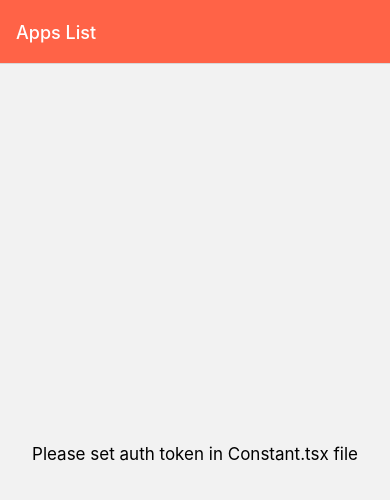
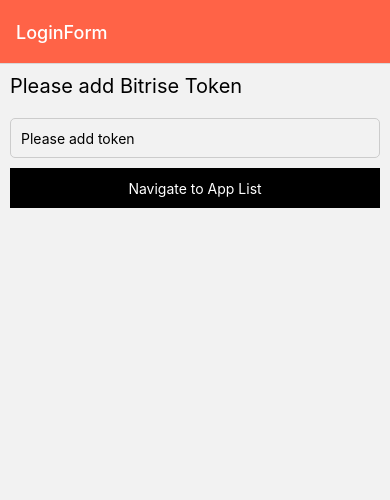
Before and after one commit to NayanBhut/Bitrise-Mobile, a React Native app: screen /LoginForm in a window 390 px wide. Shown: the top 500 px of the page. Built offline with nearby package versions, Linux system fonts and the light colour scheme.

Commit message:
Gradle Updated Added Token Screen Updated API Class.

```diff
--- a/API Calls/APIService.tsx
+++ b/API Calls/APIService.tsx
@@ -16,6 +16,7 @@
     body: Record<string, any> | null = null,
     customHeaders: Headers = {},
   ): Promise<T> {
+    console.log(this.baseURL + endpoint);
     const headers: Headers = {
       'Content-Type': 'application/json',
       ...customHeaders, // Allow custom headers for specific requests
--- a/App.tsx
+++ b/App.tsx
@@ -6,10 +6,9 @@
 import BuildListView from './View/BuildLists';
 // import BuildDetailView from './View/BuildDetailView';
 import BuildDetailView from './View/BuidDetailView';
+import LoginForm from './View/TokenForm';
 
 function App(): React.JSX.Element {
-  const isDarkMode = useColorScheme() === 'dark';
-
   return (
     <NavigationContainer>
       <MyStack />
@@ -20,6 +19,14 @@
 function MyStack() {
   return (
     <Stack.Navigator>
+      <Stack.Screen
+        name="LoginForm"
+        component={LoginForm}
+        options={{
+          headerTintColor: 'white',
+          headerStyle: {backgroundColor: 'tomato'},
+        }}
+      />
       <Stack.Screen
         name="Apps List"
         component={AppList}
--- /dev/null
+++ b/View/APIConstants/APIConstants.tsx
@@ -0,0 +1,32 @@
+const API_CONFIG = {
+  // Base URL for Azure DevOps REST API
+  BASE_URL: 'https://api.bitrise.io/v0.1/',
+  API_VERSION: '',
+  PAGINATION_PARAM: 'limit=20',
+
+  endpoints: {
+    apps: {
+      list: (next: string | null) => {
+        const nextPageToken = next != null ? `&next=${next?.toString()}` : '';
+        return `me/apps?${API_CONFIG.PAGINATION_PARAM}${nextPageToken}`;
+      },
+    },
+    builds: {
+      list: (appSlug: string, next: string | null) => {
+        const nextPageToken = next != null ? `&next=${next?.toString()}` : '';
+        return `apps/${appSlug}/builds?${API_CONFIG.PAGINATION_PARAM}${nextPageToken}`;
+      },
+      trigger: (appSlug: string) => {
+        return `apps/${appSlug}/builds`;
+      },
+      abort: (appSlug: string, buildSlug: string) => {
+        return `apps/${appSlug}/builds/${buildSlug}/abort`;
+      },
+      logs: (appSlug: string, buildSlug: string) => {
+        return `apps/${appSlug}/builds/${buildSlug}/log`;
+      },
+    },
+  },
+};
+
+export default API_CONFIG;
--- a/View/AppList.tsx
+++ b/View/AppList.tsx
@@ -1,7 +1,8 @@
 import React, {useEffect, useState} from 'react';
 import {
   ActivityIndicator,
-  FlatList,
+  Alert,
+  Button,
   Pressable,
   SafeAreaView,
   SectionList,
@@ -10,8 +11,9 @@
   View,
 } from 'react-native';
 import {AppsModel, Apps} from '../API Calls/AppsModel';
-import {auth} from './Constant';
 import ApiService from '../API Calls/APIService';
+import AsyncStorage from '@react-native-async-storage/async-storage';
+import API_CONFIG from './APIConstants/APIConstants';
 
 interface NavigationProps {
   navigate: (route: string, {}) => void;
@@ -24,24 +26,27 @@
   data: Apps[];
 }
 
-const AppList = ({navigation}: {navigation: NavigationProps}) => {
+const AppList = ({navigation, route}: {navigation: NavigationProps}) => {
   const [dataModel, setDataModel] = useState<AppsModel | null>(null);
 
   const [getSpinner, setSpinner] = useState(false);
   const [getSectionData, setSectionData] = useState<Section[]>([]);
 
-  function getAPIData(next: String | null) {
-    var url = 'me/apps?limit=20';
+  async function getAPIData(next: string | null) {
+    const auth: string | null = await AsyncStorage.getItem('token');
+    if (auth === null) {
+      return;
+    }
+
     if (next === null && (dataModel?.data ?? []).length === 0) {
     } else if (next !== null) {
-      url = url + `&next=${next?.toString()}`;
     } else {
       return;
     }
 
     setSpinner(true);
-    const apiService = new ApiService('https://api.bitrise.io/v0.1/');
-
+    const apiService = new ApiService(API_CONFIG.BASE_URL);
+    const url = API_CONFIG.endpoints.apps.list(next);
     const response = apiService.get(url, {
       'content-type': 'application/json',
       Authorization: auth,
@@ -59,7 +64,10 @@
 
         convertToSection(appModel);
       })
-      .catch(error => console.log('Rejection Erorr ', error));
+      .catch(error => {
+        setSpinner(false);
+        Alert.alert('Error', error);
+      });
   }
 
   function convertToSection(appModel: AppsModel | null) {
@@ -68,13 +76,10 @@
     // Initialize the array as an array of objects where the key is a string and the value is an array of Apps
     var arrSectionData: Section[] = [];
 
-    // console.log(arrSectionData);
-
     const allData: Apps[] = (model?.data ?? []).sort((a, b) =>
       a.owner.name.localeCompare(b.owner.name),
     );
 
-    // console.log(allData);
     var currentKey = '';
     var arrData: Apps[] = [];
 
@@ -96,18 +101,26 @@
 
     const sectionData: Section = {title: currentKey, data: arrData};
     arrSectionData.push(sectionData);
-
     setSectionData(arrSectionData);
-
-    console.log('arrSectionData', arrSectionData.length);
   }
 
   useEffect(() => {
-    console.log('Use Effect Called');
-    if (auth != '') {
-      getAPIData(null);
-    }
-  });
+    setDataModel(route.params.appList);
+    convertToSection(route.params.appList);
+    navigation.setOptions({
+      // eslint-disable-next-line react/no-unstable-nested-components
+      headerRight: () => (
+        <Button
+          onPress={() => {
+            AsyncStorage.clear().then(() => {
+              navigation.goBack();
+            });
+          }}
+          title="Log Out"
+        />
+      ),
+    });
+  }, [route.params]);
 
   // Render each item in a section
   const renderItem = ({item}: {item: Apps}) => (
@@ -132,13 +145,7 @@
     </View>
   );
 
-  return auth === '' ? (
-    <View style={styleSheet.noTokenView}>
-      <Text style={styleSheet.noTokentext}>
-        Please set auth token in Constant.tsx file
-      </Text>
-    </View>
-  ) : (
+  return (
     <SafeAreaView style={styleSheet.mainView}>
       <View style={styleSheet.mainView}>
         <SectionList
--- a/View/BuildLists.tsx
+++ b/View/BuildLists.tsx
@@ -12,25 +12,33 @@
 import {Build, BuildModel, BuildState} from '../API Calls/BuildModel';
 import BuildItem from './BuildListViews/BuildItem';
 import BuildTriggerModal from './BuildTriggerModal/BuildTriggerModal';
-import {auth} from './Constant';
+
 import ApiService from '../API Calls/APIService';
+import AsyncStorage from '@react-native-async-storage/async-storage';
+import API_CONFIG from './APIConstants/APIConstants';
 
 const BuildListView = ({navigation, route}) => {
   const [getBuilds, setBuilds] = useState<BuildModel | null>(null);
   const [getSpinner, setSpinner] = useState(false);
   const [isModalVisible, setModalVisible] = useState(false);
+  const [isAbortVisible, setAbortVisible] = useState(true);
+  const [abortBuildSlug, setAbortBuildSlug] = useState('');
 
-  function getAppBuilds(_slug: String, next: String | null) {
-    var url = `apps/${_slug}/builds?limit=20`;
+  async function getAppBuilds(_slug: string, next: string | null) {
+    const auth: string | null = await AsyncStorage.getItem('token');
+    if (auth === null) {
+      return;
+    }
+
     if (next === null && (getBuilds?.data ?? []).length === 0) {
     } else if (next !== null) {
-      url = url + `&next=${next?.toString()}`;
     } else {
       return;
     }
     setSpinner(true);
 
-    const apiService = new ApiService('https://api.bitrise.io/v0.1/');
+    const apiService = new ApiService(API_CONFIG.BASE_URL);
+    const url = API_CONFIG.endpoints.builds.list(_slug, next);
 
     apiService
       .get(url, {
@@ -42,43 +50,34 @@
 
         var buildsModel: BuildModel = JSON.parse(JSON.stringify(data));
         var buildData: Build[] = getBuilds?.data ?? [];
-        var newPageBuilds: Build[] = buildsModel.data;
+        var newPageBuilds: Build[] = buildsModel.data ?? [];
         var totalBuilds: Build[] = buildData.concat(newPageBuilds);
         buildsModel.data = totalBuilds;
 
         setBuilds(buildsModel);
       })
-      .catch(error => console.log('Rejection Erorr ', error));
+      .catch(error => {
+        setSpinner(false);
+        Alert.alert('Error', error);
+      });
   }
 
-  async function abortBuild(buildSlug: string) {
+  async function abortBuild(buildSlug: string, reason: string) {
+    const auth: string | null = await AsyncStorage.getItem('token');
+    if (auth === null) {
+      return;
+    }
+
     setSpinner(true);
-    const myHeaders = new Headers();
-    myHeaders.append('accept', 'application/json');
-    myHeaders.append('Authorization', auth);
-    myHeaders.append('Content-Type', 'application/json');
-
-    // const raw = JSON.stringify({
-    //   abort_reason: 'testing',
-    //   abort_with_success: true,
-    //   skip_notifications: true,
-    // });
-
-    // const requestOptions: RequestInit = {
-    //   method: 'POST',
-    //   headers: myHeaders,
-    //   body: raw,
-    //   redirect: 'follow',
-    // };
 
     const objBody = {
-      abort_reason: 'testing',
+      abort_reason: reason,
       abort_with_success: true,
       skip_notifications: true,
     };
-    const apiService = new ApiService('https://api.bitrise.io/v0.1/apps/');
-    var url = `${route.params.slug}/builds/${buildSlug}/abort`;
 
+    const apiService = new ApiService(API_CONFIG.BASE_URL);
+    const url = API_CONFIG.endpoints.builds.abort(route.params.slug, buildSlug);
     apiService
       .post(url, objBody, {
         'content-type': 'application/json',
@@ -99,7 +98,10 @@
           },
         ]);
       })
-      .catch(error => console.error(error));
+      .catch(error => {
+        setSpinner(false);
+        console.error(error);
+      });
   }
 
   useEffect(() => {
@@ -186,7 +188,10 @@
                 route={route}
                 colorStyle={colorStyle}
                 colorStyleSideLine={colorStyleSideLine}
-                abortBuild={abortBuild}
+                abortBuild={slug => {
+                  setAbortBuildSlug(slug);
+                  setAbortVisible(true);
+                }}
               />
             );
           }}
@@ -202,6 +207,18 @@
             getAppBuilds(route.params.slug, null);
           }
           setModalVisible(false);
+        }}
+        // eslint-disable-next-line eqeqeq
+        isAbortVisible={isAbortVisible && abortBuildSlug.length != 0}
+        abortBuild={(isAbort, reason) => {
+          setAbortVisible(false);
+          setModalVisible(false);
+          if (isAbort) {
+            abortBuild(abortBuildSlug, reason);
+            setAbortBuildSlug('');
+          } else {
+            setAbortBuildSlug('');
+          }
         }}
       />
 
@@ -228,4 +245,22 @@
     backgroundColor: 'gray',
     margin: 10,
   },
+  spinnerView: {
+    backgroundColor: 'rgba(0,0,0,0.5)',
+    height: '100%',
+    width: '100%',
+    justifyContent: 'center',
+    alignItems: 'center',
+    position: 'absolute',
+  },
+  input: {
+    width: '100%',
+    height: 40,
+    borderColor: '#ccc',
+    borderWidth: 1,
+    borderRadius: 5,
+    marginBottom: 10,
+    paddingLeft: 10,
+    color: 'black',
+  },
 });
--- a/View/BuildTriggerModal/BuildTriggerModal.tsx
+++ b/View/BuildTriggerModal/BuildTriggerModal.tsx
@@ -10,8 +10,9 @@
   Button,
   Alert,
 } from 'react-native';
-import {auth} from '../Constant';
 import ApiService from '../../API Calls/APIService';
+import AsyncStorage from '@react-native-async-storage/async-storage';
+import API_CONFIG from '../APIConstants/APIConstants';
 
 export interface CustomKeyModel {
   id: string;
@@ -22,6 +23,8 @@
 type BuildTriggerModalProps = {
   slug: string;
   visible: boolean;
+  isAbortVisible: boolean;
+  abortBuild: (abort: boolean, reason: string) => void;
   cancel: (status: boolean) => void;
 };
 
@@ -32,6 +35,7 @@
   const [editingItem, setEditingItem] = useState<CustomKeyModel | null>(null);
   const [branchName, setBranchName] = useState('');
   const [workFlowValue, setWorkFlowValue] = useState('');
+  const [abortReason, setAbortReason] = useState('');
 
   // Add new data
   const addData = () => {
@@ -79,7 +83,12 @@
     setEditingItem(null); // Reset editing state
   };
 
-  function triggerBuid() {
+  async function triggerBuid() {
+    const auth: string | null = await AsyncStorage.getItem('token');
+    if (auth === null) {
+      return;
+    }
+
     const arrEnvData = data.map(item => {
       return {
         mapped_to: item.keyName,
@@ -114,8 +123,8 @@
         environments: arrEnvData,
       },
     };
-    const url = `apps/${props.slug}/builds`;
-    const apiService = new ApiService('https://api.bitrise.io/v0.1/');
+    const url = API_CONFIG.endpoints.builds.trigger(props.slug);
+    const apiService = new ApiService(API_CONFIG.BASE_URL);
 
     apiService
       .post(url, objTrigger, {
@@ -124,8 +133,6 @@
       })
       .then(response => {
         var result = JSON.parse(JSON.stringify(response));
-        // {"build_number": 19, "build_slug": "af93e978-311b-4a1b-be80-706b68cb21ad", "build_url": "https://app.bitrise.io/build/af93e978-311b-4a1b-be80-706b68cb21ad", "message": "webhook processed", "service": "bitrise", "slug": "53b0bf38-5809-4ffd-8934-2b22ee1c36e5", "status": "ok", "triggered_workflow": "Debug"}
-        // {"message": "Please note that we haven't started a build as you don't have enough credits.", "service": "bitrise", "slug": "c130c8fe-97ba-4383-b2f3-617d266ab0ff", "status": "error"}
         const message =
           result.status === 'error' ? result.message : 'Build Triggered';
         Alert.alert('Build', message, [
@@ -137,12 +144,50 @@
           },
         ]);
       })
-      .catch(error => console.error(error));
+      .catch(error => {
+        Alert.alert('Error', error);
+      });
   }
 
   return (
-    <Modal visible={props.visible} animationType="slide" transparent={true}>
+    <Modal
+      visible={props.visible || props.isAbortVisible}
+      animationType="slide"
+      transparent={true}>
       <View style={styles.modalOverlay}>
+        <View style={styles.modalContainer}>
+          {props.isAbortVisible ? (
+            <View style={styles.modalContainer}>
+              <Text style={styles.abortReasonText}>Add abort Reason</Text>
+              <TextInput
+                autoCapitalize="none"
+                keyboardType="email-address"
+                spellCheck={false}
+                style={styles.input}
+                placeholder="Please add reason"
+                placeholderTextColor="black"
+                value={abortReason}
+                onChangeText={setAbortReason}
+              />
+              <View style={styles.viewModalButton}>
+                <TouchableOpacity
+                  onPress={() => {
+                    props.abortBuild(false, abortReason);
+                  }}
+                  style={styles.closeButton}>
+                  <Text style={styles.closeText}>Close</Text>
+                </TouchableOpacity>
+
+                <TouchableOpacity
+                  onPress={() => {
+                    props.abortBuild(true, abortReason);
+                  }}
+                  style={styles.triggerButton}>
+                  <Text style={styles.triggerText}>Abort Build</Text>
+                </TouchableOpacity>
+              </View>
+            </View>
+          ) : (
             <View style={styles.modalContainer}>
               <Text style={styles.title}>Build Configuration</Text>
 
@@ -228,10 +273,12 @@
 
                 <TouchableOpacity
                   onPress={triggerBuid}
-              style={(styles.triggerButton)}>
+                  style={styles.triggerButton}>
                   <Text style={styles.triggerText}>Trigger Build</Text>
                 </TouchableOpacity>
               </View>
+            </View>
+          )}
         </View>
       </View>
     </Modal>
@@ -247,9 +294,9 @@
   },
   modalContainer: {
     width: '90%',
-    padding: 20,
     backgroundColor: 'white',
     borderRadius: 10,
+    paddingVertical: 10,
     alignItems: 'center',
   },
   title: {
@@ -347,6 +394,13 @@
     flexGrow: 0,
     flexDirection: 'column',
   },
+  abortReasonText: {
+    fontWeight: '600',
+    fontSize: 20,
+    paddingBottom: 10,
+    textAlign: 'center',
+    color: 'black',
+  },
 });
 
 export default BuildTriggerModal;
--- a/View/Constant.tsx
+++ /dev/null
@@ -1 +0,0 @@
-export const auth = '';
--- /dev/null
+++ b/View/TokenForm.tsx
@@ -0,0 +1,123 @@
+import React, {useEffect, useState} from 'react';
+import {
+  ActivityIndicator,
+  Alert,
+  Pressable,
+  SafeAreaView,
+  StyleSheet,
+  Text,
+  TextInput,
+  View,
+} from 'react-native';
+import {AppsModel} from '../API Calls/AppsModel';
+import ApiService from '../API Calls/APIService';
+import AsyncStorage from '@react-native-async-storage/async-storage';
+import API_CONFIG from './APIConstants/APIConstants';
+
+const LoginForm = ({navigation, route}) => {
+  const [token, setToken] = useState<string>('');
+  const [getSpinner, setSpinner] = useState(false);
+
+
+  function getAPIData(apiToken: string) {
+    const apiService = new ApiService(API_CONFIG.BASE_URL);
+    const url = API_CONFIG.endpoints.apps.list(null);
+    setSpinner(true);
+
+    const response = apiService.get(url, {
+      'content-type': 'application/json',
+      Authorization: apiToken,
+    });
+    response
+      .then(data => {
+        setSpinner(false);
+        const appModel: AppsModel = JSON.parse(JSON.stringify(data));
+
+        try {
+          AsyncStorage.setItem('token', apiToken).then(() => {
+            navigation.navigate('Apps List', {
+              appList: appModel,
+            });
+          });
+        } catch (e) {
+          // saving error
+        }
+      })
+      .catch(error => {
+        setSpinner(false);
+        Alert.alert('Error', error);
+      });
+  }
+
+  useEffect(() => {
+    AsyncStorage.getItem('token').then(savedToken => {
+      if (savedToken != null) {
+        getAPIData(savedToken);
+      }
+    });
+  }, []);
+
+  return (
+    <SafeAreaView style={styles.mainView}>
+      <View style={styles.view}>
+        <Text style={styles.tokenText}>Please add Bitrise Token</Text>
+        <TextInput
+          autoCapitalize="none"
+          keyboardType="email-address"
+          spellCheck={false}
+          style={styles.input}
+          placeholder="Please add token"
+          placeholderTextColor="black"
+          value={token}
+          onChangeText={setToken}
+        />
+        <Pressable
+          onPress={() => {
+            getAPIData(token);
+          }}>
+          <View style={styles.buttonView}>
+            <Text style={styles.buttonTitle}>Navigate to App List</Text>
+          </View>
+        </Pressable>
+      </View>
+      {getSpinner ? (
+        <View style={styles.spinnerView}>
+          <ActivityIndicator size="small" color="#0000ff" />
+        </View>
+      ) : null}
+    </SafeAreaView>
+  );
+};
+
+export default LoginForm;
+
+const styles = StyleSheet.create({
+  input: {
+    width: '100%',
+    height: 40,
+    borderColor: '#ccc',
+    borderWidth: 1,
+    borderRadius: 5,
+    marginBottom: 10,
+    paddingLeft: 10,
+    color: 'black',
+  },
+  mainView: {flex: 1, flexDirection: 'column'},
+  view: {padding: 10},
+  tokenText: {fontSize: 20, paddingBottom: 20, color: 'black'},
+  buttonView: {
+    backgroundColor: 'black',
+    height: 40,
+    justifyContent: 'center',
+    alignItems: 'center',
+  },
+  buttonTitle: {color: 'white'},
+  spinnerView: {
+    backgroundColor: 'rgba(0,0,0,0.5)',
+    height: '100%',
+    width: '100%',
+    justifyContent: 'center',
+    alignItems: 'center',
+    position: 'absolute',
+  },
+});
--- a/package.json
+++ b/package.json
@@ -10,6 +10,7 @@
     "test": "jest"
   },
   "dependencies": {
+    "@react-native-async-storage/async-storage": "^2.1.0",
     "@react-native-community/masked-view": "^0.1.11",
     "@react-navigation/stack": "^6.3.21",
     "react": "18.2.0",
```
Also changed, not shown: View/BuidDetailView.tsx (+16 -11 lines), 7 other files (tests, documents, lock files or other folders). Lines whose indentation alone changed are shown as unchanged.
